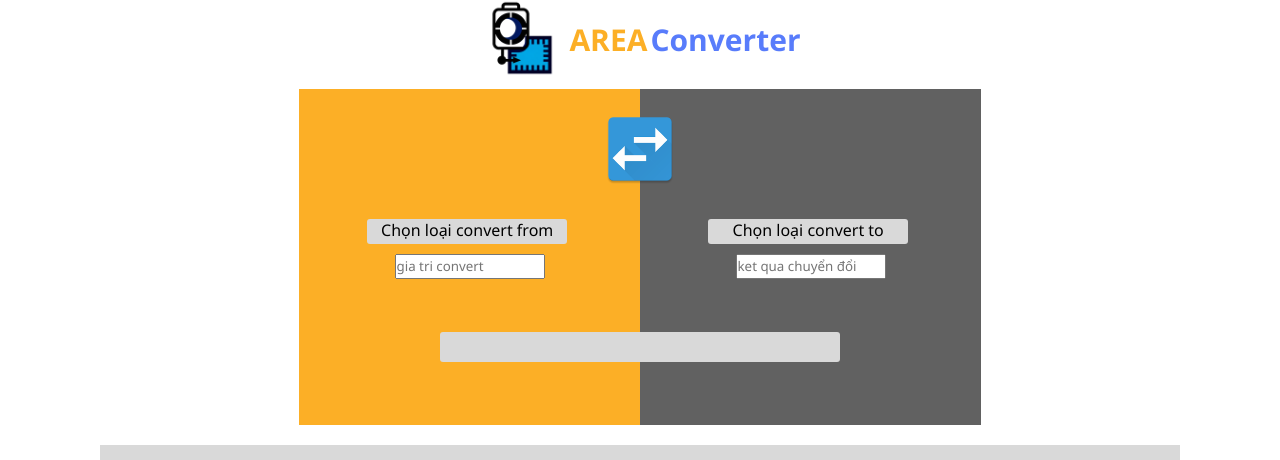
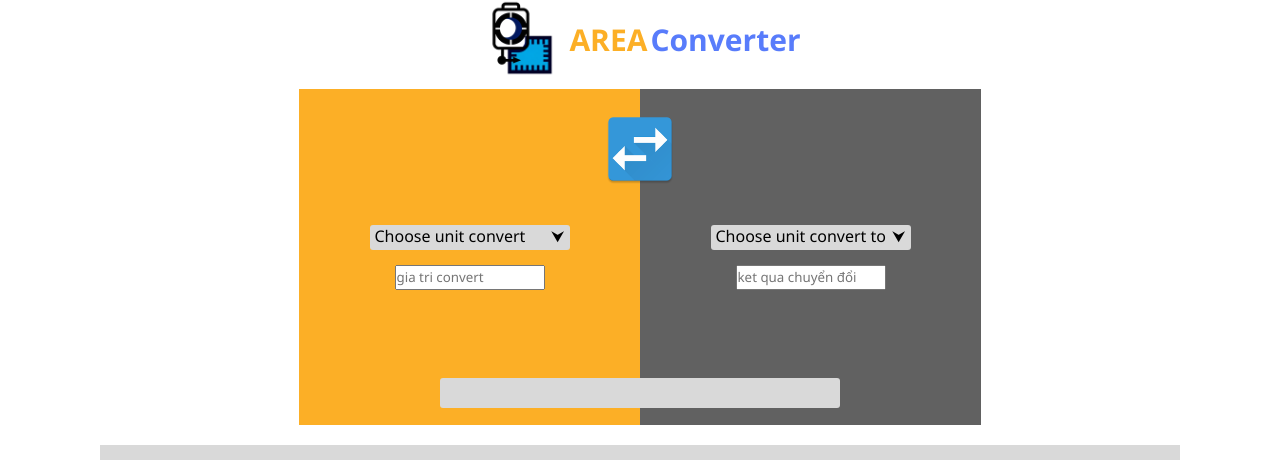
Before and after one commit to tungld160589/metricconversion, a React (Create React App) app: page /AreaConvert in a window 1280 px wide. Shown: the part 131-591 px from the top of the page. Built offline with nearby package versions, Linux system fonts and the light colour scheme; grey boxes are pictures that could not be loaded.

Commit message:
cập nhật định dạng chuuyeenr dôi

```diff
--- a/src/components/ConvertGraph.jsx
+++ b/src/components/ConvertGraph.jsx
@@ -2,8 +2,9 @@ import ConvertChangeIMG from "../img/preview.png";
 import ConvertListData from "../Data/ConvertList.json";
 import { useState } from "react";
 const ConvertGraph = (props) => {
-  const [result, setResult] = useState();
-  const [txtResult, setTxtResult] = useState();
+  // const [result, setResult] = useState();
+  // const [txtResult, setTxtResult] = useState();
+  // setTxtResult = "Con ga con hehehe";
   // const [data, setData] = useState([]);
   // const text = props;
   // const result = ConvertListData.filter((rs) => {
@@ -13,8 +14,42 @@ const ConvertGraph = (props) => {
   // setData(result);
   return (
     <div className="convertgraph-control">
-      <div className="convert-left-control">
-        <div className="txt-convert-left">Chọn loại convert from</div>
+      <div className="bg-group-convert-control">
+        <div className="bg-convert-left-control">
+          <div className="convert-left-control">
+            <div className="txt-convert-left">
+              <p>Choose unit convert</p>
+              <p>&#11167;</p>
+            </div>
+            <input
+              className="input-left"
+              type="text"
+              placeholder="gia tri convert"
+            />
+          </div>
+        </div>
+        <div className="bg-convert-right-control">
+          <div className="convert-right-control">
+            <div className="txt-convert-right">
+              <p>Choose unit convert to</p> <p>&#11167;</p>
+            </div>
+            <input
+              className="output-right"
+              type="text"
+              placeholder="ket qua chuyển đổi"
+            />
+          </div>
+        </div>
+        <div className="convert-change-img">
+          <img src={ConvertChangeIMG} alt="" />
+        </div>
+        <div className="convert-result"></div>
+      </div>
+      {/* <div className="convert-left-control">
+        <div className="txt-convert-left">
+          <p>Choose unit convert</p>
+          <p>&#11167;</p>
+        </div>
         <input
           className="input-left"
           type="text"
@@ -22,18 +57,15 @@ const ConvertGraph = (props) => {
         />
       </div>
       <div className="convert-right-control">
-        <div className="txt-convert-right">Chọn loại convert to</div>
+        <div className="txt-convert-right">
+          <p>Choose unit convert to</p> <p>&#11167;</p>
+        </div>
         <input
           className="output-right"
           type="text"
           placeholder="ket qua chuyển đổi"
         />
-        {txtResult}
-      </div>
-      <div className="convert-change-img">
-        <img src={ConvertChangeIMG} alt="" />
-      </div>
-      <div className="convert-result"></div>
+      </div> */}
     </div>
   );
 };
--- a/src/components/Faqs.jsx
+++ b/src/components/Faqs.jsx
@@ -1,6 +1,6 @@
 import { useState } from "react";
-const Faqs = (props) => {
-  const { rs, index } = props;
+const Faqs = (dataFaqs) => {
+  const { faqs, index } = dataFaqs;
   const [answersVisible, setAnswersVisible] = useState([]);
   const toggleAnswer = (index) => {
     setAnswersVisible((prevAnswers) => {
@@ -11,16 +11,16 @@ const Faqs = (props) => {
   };
   return (
     <div>
-      <div key={rs.id} className="faq-item"></div>
+      <div key={faqs.id} className="faq-item"></div>
       <div className="question-group-control">
         <div className="question-container" onClick={() => toggleAnswer(index)}>
-          <span>{rs.question}</span>
+          <span>{faqs.question}</span>
           <div className={`arrow-icon ${answersVisible[index] ? "open" : ""}`}>
             &#8744;
           </div>
         </div>
         {answersVisible[index] && (
-          <div className="answer-container">{rs.answer}</div>
+          <div className="answer-container">{faqs.answer}</div>
         )}
       </div>
     </div>
--- a/src/components/TypeOfConverticon.jsx
+++ b/src/components/TypeOfConverticon.jsx
@@ -1,13 +1,13 @@
 import { Link } from "react-router-dom";
-const TypeOfConverticon = (props) => {
-  const { rs } = props;
+const TypeOfConverticon = (typeofData) => {
+  const { typeOf } = typeofData;
   return (
-    <Link to={`/${rs.link}`}>
-      <div className={`TypeOfConverticon ${rs.id}`}>
+    <Link to={`/${typeOf.link}`}>
+      <div className={`TypeOfConverticon ${typeOf.id}`}>
         <div>
-          <img src={rs.image} />
+          <img src={typeOf.image} />
         </div>
-        <p>{rs.type}</p>
+        <p>{typeOf.type}</p>
       </div>
     </Link>
   );
--- a/src/components/TypeofConvers.jsx
+++ b/src/components/TypeofConvers.jsx
@@ -49,7 +49,7 @@ const TypeofConvers = (props) => {
       </div>
       <div className="typeofconvert-group">
         {tempData.map((rs) => (
-          <TypeOfConverticon rs={rs} />
+          <TypeOfConverticon typeOf={rs} />
         ))}
       </div>
       <div className="typeofconver-search">
--- a/src/index.css
+++ b/src/index.css
@@ -361,21 +361,28 @@ a {
   gap: 3px;
 }
 .convertgraph-control {
+  margin-bottom: 20px;
+}
+.bg-group-convert-control {
   display: flex;
   justify-content: center;
-  margin-bottom: 20px;
+  position: relative;
 }
-.convert-left-control {
+.bg-convert-left-control {
   background-color: #fcaf26;
 }
-.convert-right-control {
+.bg-convert-right-control {
   background-color: #616161;
 }
-.convert-left-control,
-.convert-right-control {
-  text-align: center;
+.bg-convert-left-control,
+.bg-convert-right-control {
   width: 341px;
   height: 336px;
+  display: grid;
+  grid-template-columns: 1fr;
+  align-items: center;
+  justify-items: center;
+  text-align: center;
 }
 .convert-change-img img {
   width: 80px;
@@ -391,9 +398,11 @@ a {
   width: 200px;
   height: 25px;
   border-radius: 3px;
-  margin-top: 38%;
-  margin-left: 20%;
-  margin-bottom: 10px;
+  display: flex;
+  justify-content: space-between;
+  margin-bottom: 15px;
+  padding-left: 5px;
+  padding-right: 5px;
 }
 .input-left,
 .output-right {
@@ -405,8 +414,7 @@ a {
   background: #d9d9d9;
   height: 30px;
   width: 400px;
-  margin-top: 19%;
-  /* top: 55%; */
+  bottom: 5%;
   border-radius: 3px;
 }
 /*------------------------------------------------------------------*/
--- a/src/pages/Home.jsx
+++ b/src/pages/Home.jsx
@@ -23,7 +23,7 @@ const Home = () => {
           <div className="txthead-faqs">
             <p>Frequently Asked Questions</p>
             {state.map((rs, index) => (
-              <Faqs rs={rs} index={index} />
+              <Faqs faqs={rs} index={index} />
             ))}
           </div>
         </div>
```
